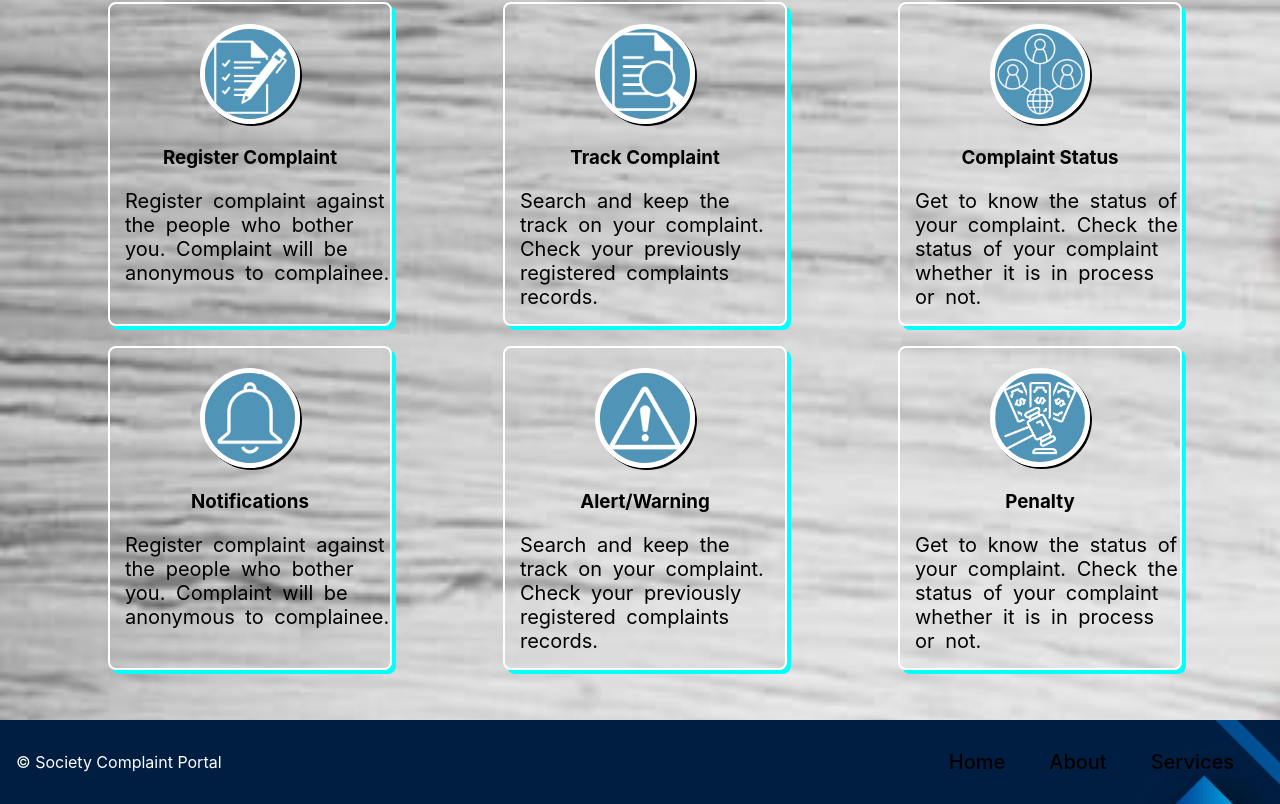
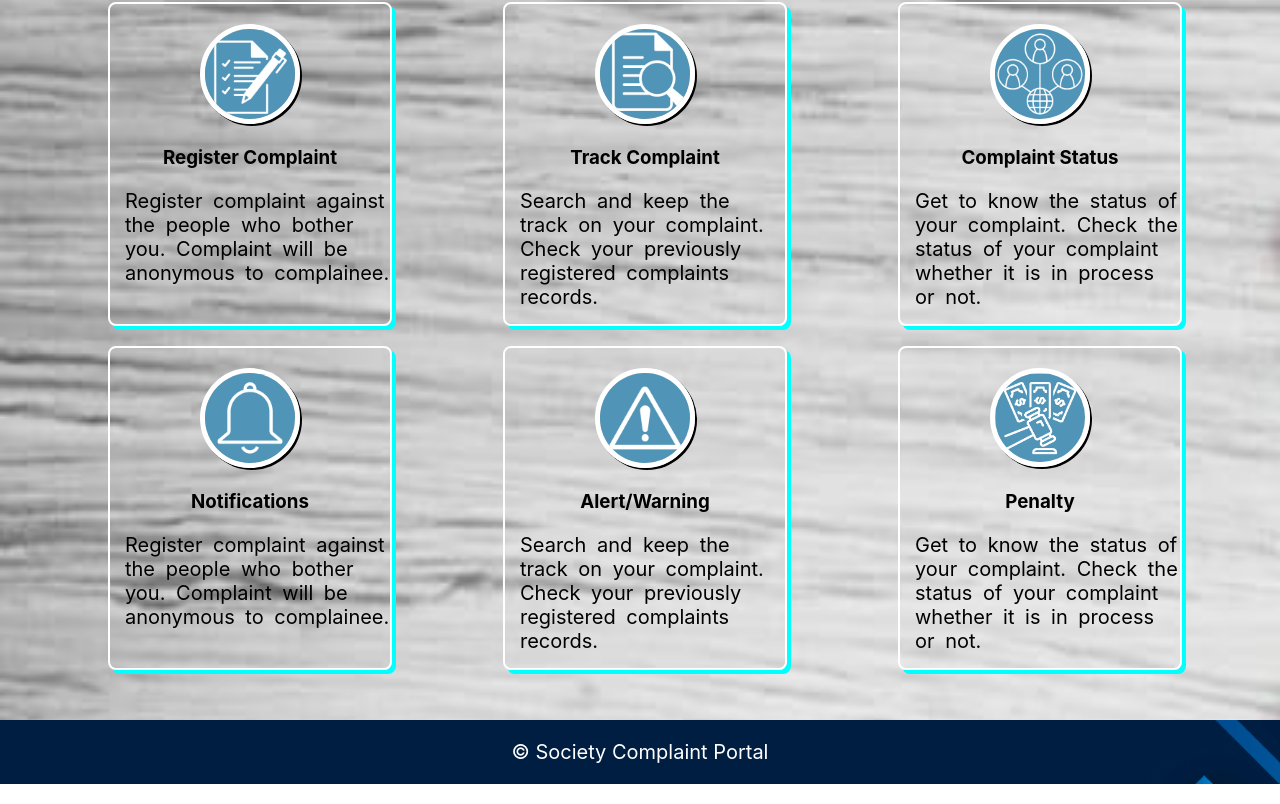
Before and after one commit to Bsef19m519/Society-Complaint-Portal-MERN-, a React (Create React App) app in the folder frontend/: page / in a window 1280 px wide. Shown: the part 1108-1912 px from the top of the page. Built offline with nearby package versions, Linux system fonts and the light colour scheme.

Commit message:
footer set

```diff
--- a/frontend/src/components/Footer/Footer.css
+++ b/frontend/src/components/Footer/Footer.css
@@ -1,13 +1,17 @@
 .footer {
   background-image: url("home4.png");
   color: #fff;
-    padding: 1rem;
   display: flex;
-    justify-content: space-between;
+  justify-content: center;
   align-items: center;
 }
 
-  ul {
+.footerPara {
+  /* border: 2px solid red; */
+  font-size: 20px;
+}
+
+/* ul {
   list-style: none;
   margin: 0;
   padding: 0;
@@ -18,6 +22,6 @@
   margin-right: 1rem;
 }
 
-  ul:link{
-    color:white;
-  }
+ul:link {
+  color: white;
+} */
--- a/frontend/src/components/Footer/Footer.js
+++ b/frontend/src/components/Footer/Footer.js
@@ -1,18 +1,18 @@
-import React from 'react';
-import './Footer.css';
-import {Link} from 'react-router-dom';
+import React from "react";
+import "./Footer.css";
+// import { Link } from "react-router-dom";
 
 function Footer() {
   return (
     <footer className="footer">
-      <p>&copy; Society Complaint Portal</p>
-      <nav>
+      <p className="footerPara">&copy; Society Complaint Portal</p>
+      {/* <nav>
         <ul>
           <li><Link to="/" className='linkStyle'>Home</Link></li>
           <li><Link to="/about" className='linkStyle'>About</Link></li>
           <li><Link to="/service" className='linkStyle'>Services</Link></li>
         </ul>
-      </nav>
+      </nav> */}
     </footer>
   );
 }
```
Lines whose indentation alone changed are shown as unchanged.
